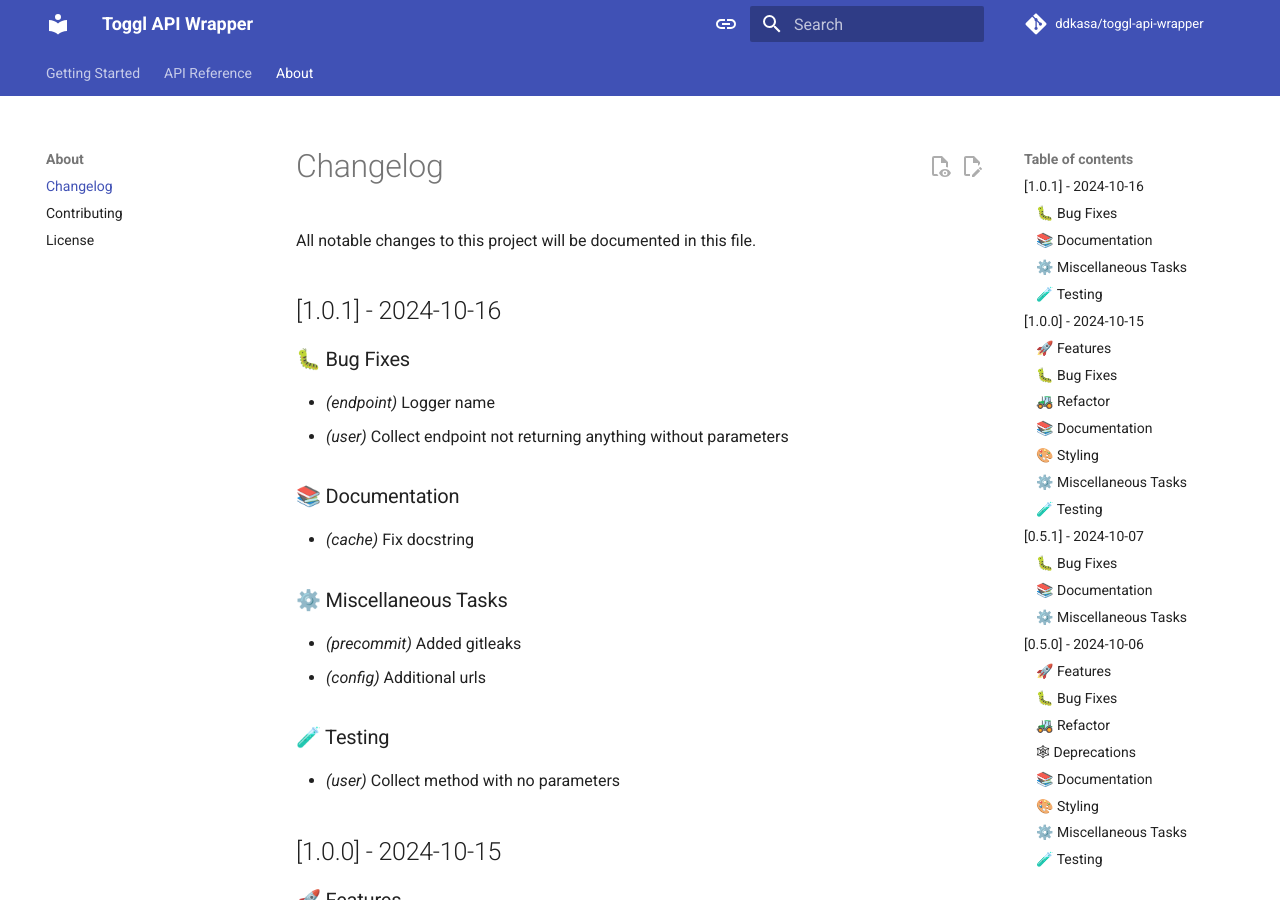
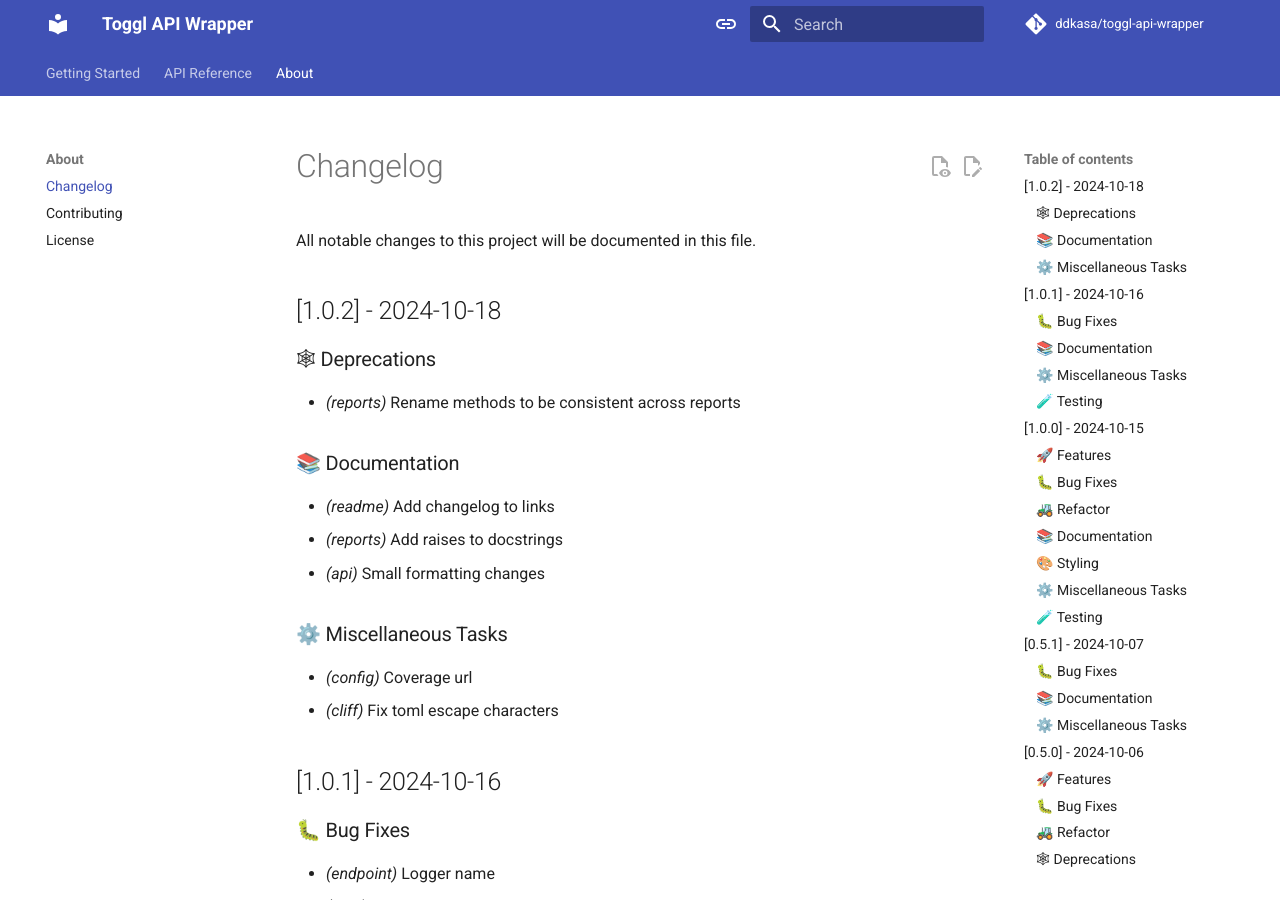
Before and after one commit to ddkasa/toggl-api-wrapper, an MkDocs documentation site: the page built from docs/CHANGELOG.md, in a window 1280 px wide and 900 px high. Built offline with MkDocs 1.6.1 and Material for MkDocs 9.7.7, drawn with Linux system fonts in a browser that asks for light colours; comment, search, counter and statistics services are not loaded; some of the changed text lies outside the part shown.

Commit message:
chore(release): version 1.0.2

```diff
--- a/docs/CHANGELOG.md
+++ b/docs/CHANGELOG.md
@@ -1,6 +1,23 @@
 # Changelog
 
 All notable changes to this project will be documented in this file.
+
+## [1.0.2] - 2024-10-18
+
+### 🕸 Deprecations
+
+- *(reports)* Rename methods to be consistent across reports
+
+### 📚 Documentation
+
+- *(readme)* Add changelog to links
+- *(reports)* Add raises to docstrings
+- *(api)* Small formatting changes
+
+### ⚙️ Miscellaneous Tasks
+
+- *(config)* Coverage url
+- *(cliff)* Fix toml escape characters
 
 ## [1.0.1] - 2024-10-16
 
--- a/pyproject.toml
+++ b/pyproject.toml
@@ -1,6 +1,6 @@
 [tool.poetry]
 name = "toggl-api-wrapper"
-version = "1.0.1"
+version = "1.0.2"
 description = "Simple Toggl API wrapper for non-premium features."
 authors = ["David Kasakaitis <davidkasakaitis@proton.me>"]
 license = "MIT"
--- a/toggl_api/version.py
+++ b/toggl_api/version.py
@@ -1 +1 @@
-version = "1.0.1"
+version = "1.0.2"
```
Also changed, not shown: other parts of docs/CHANGELOG.md (+0 -1 lines).
